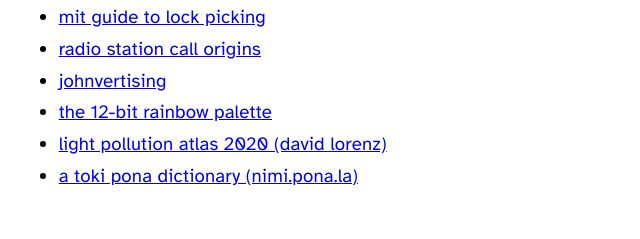
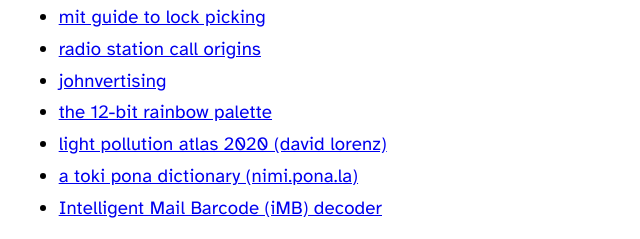
Before and after one commit to an-empty-string/website, a Flask app: page /bookmarks.html in a window 1280 px wide. Shown: the part 2859-3098 px from the top of the page, without its empty margins (0-640 px from the left). Before the commit the page ends 3044 px from the top, so only its background shows below. Run offline with Flask 3, Linux system fonts and the light colour scheme.

Commit message:
add imb decoder

```diff
--- a/templates/bookmarks.html
+++ b/templates/bookmarks.html
@@ -130,6 +130,7 @@
     <li><a href="https://iamkate.com/data/12-bit-rainbow/">the 12-bit rainbow palette</a></li>
     <li><a href="https://djlorenz.github.io/astronomy/lp2020/overlay/dark.html">light pollution atlas 2020 (david lorenz)</a></li>
     <li><a href="https://nimi.pona.la/">a toki pona dictionary (nimi.pona.la)</a></li>
+    <li><a href="http://bobcodes.weebly.com/imb.html">Intelligent Mail Barcode (iMB) decoder</a></li>
 </ul>
 <script>
     var targetLink;
```
